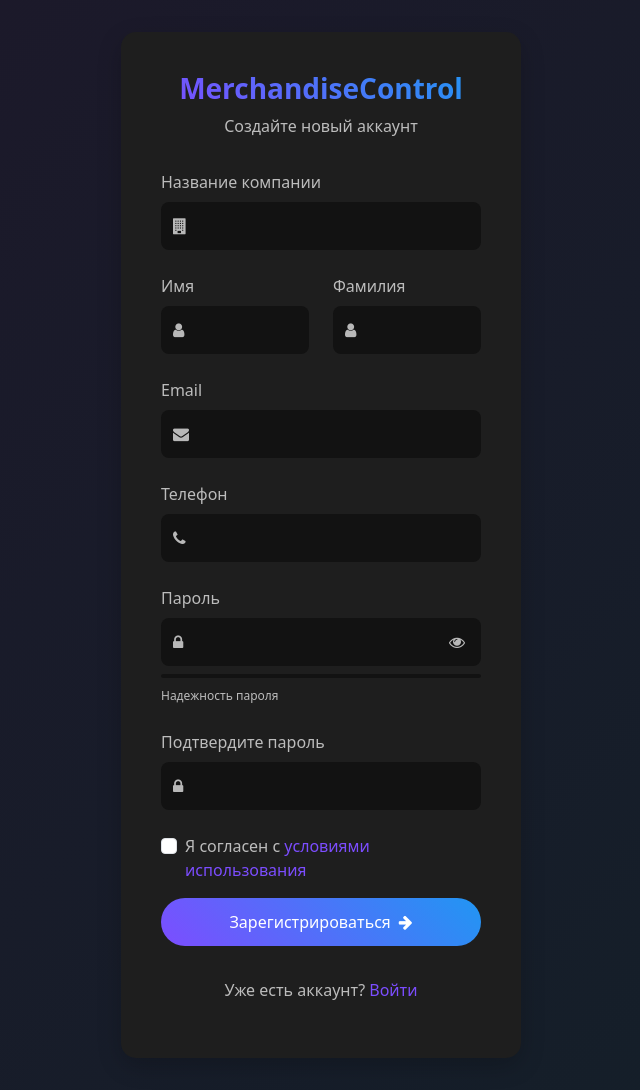
After one commit to M00nl1ght07/merchendizing, a PHP site: page /register.html in a window 1280 px wide. The commit adds this page. Shown: the whole page, without its empty margins (319-959 px from the left). Run offline with PHP 8.4, Linux system fonts and the light colour scheme.

Commit message:
регистрация

```diff
--- a/css/login.css
+++ b/css/login.css
@@ -151,3 +151,56 @@
         font-size: 1.5rem;
     }
 }
+
+/* Стили для индикатора силы пароля */
+.password-strength {
+    margin-top: 0.5rem;
+}
+
+.strength-bar {
+    height: 4px;
+    border-radius: 2px;
+    background: var(--dark-bg);
+    margin-bottom: 0.25rem;
+    transition: all 0.3s ease;
+}
+
+.strength-bar.weak {
+    width: 33.33%;
+    background: #dc3545;
+}
+
+.strength-bar.medium {
+    width: 66.66%;
+    background: #ffc107;
+}
+
+.strength-bar.strong {
+    width: 100%;
+    background: #198754;
+}
+
+.strength-text {
+    color: var(--text-secondary);
+    font-size: 0.75rem;
+}
+
+.terms-link {
+    color: var(--primary-color);
+    text-decoration: none;
+}
+
+.terms-link:hover {
+    text-decoration: underline;
+}
+
+/* Дополнительные стили для мобильных устройств */
+@media (max-width: 576px) {
+    .row {
+        margin: 0;
+    }
+
+    .col-md-6 {
+        padding: 0;
+    }
+}
--- /dev/null
+++ b/js/register.js
@@ -0,0 +1,75 @@
+document.addEventListener('DOMContentLoaded', function() {
+    const registerForm = document.getElementById('registerForm');
+    const passwordInput = document.getElementById('password');
+    const confirmPasswordInput = document.getElementById('confirmPassword');
+    const togglePassword = document.querySelector('.toggle-password');
+    const strengthBar = document.querySelector('.strength-bar');
+    const strengthText = document.querySelector('.strength-text');
+
+    // Переключение видимости пароля
+    togglePassword.addEventListener('click', function() {
+        const type = passwordInput.getAttribute('type') === 'password' ? 'text' : 'password';
+        passwordInput.setAttribute('type', type);
+
+        const icon = this.querySelector('i');
+        icon.classList.toggle('fa-eye');
+        icon.classList.toggle('fa-eye-slash');
+    });
+
+    // Проверка силы пароля
+    function checkPasswordStrength(password) {
+        let strength = 0;
+
+        if (password.length >= 8) strength++;
+        if (password.match(/[a-z]/) && password.match(/[A-Z]/)) strength++;
+        if (password.match(/\d/)) strength++;
+        if (password.match(/[^a-zA-Z\d]/)) strength++;
+
+        return strength;
+    }
+
+    // Обновление индикатора силы пароля
+    passwordInput.addEventListener('input', function() {
+        const strength = checkPasswordStrength(this.value);
+
+        strengthBar.className = 'strength-bar';
+        if (strength >= 4) {
+            strengthBar.classList.add('strong');
+            strengthText.textContent = 'Надежный пароль';
+        } else if (strength >= 2) {
+            strengthBar.classList.add('medium');
+            strengthText.textContent = 'Средний пароль';
+        } else {
+            strengthBar.classList.add('weak');
+            strengthText.textContent = 'Слабый пароль';
+        }
+    });
+
+    // Валидация формы при отправке
+    registerForm.addEventListener('submit', function(e) {
+        e.preventDefault();
+
+        // Проверка совпадения паролей
+        if (passwordInput.value !== confirmPasswordInput.value) {
+            alert('Пароли не совпадают');
+            return;
+        }
+
+        // Сбор данных формы
+        const formData = {
+            company: document.getElementById('company').value,
+            firstName: document.getElementById('firstName').value,
+            lastName: document.getElementById('lastName').value,
+            email: document.getElementById('email').value,
+            phone: document.getElementById('phone').value,
+            password: passwordInput.value,
+            terms: document.getElementById('terms').checked
+        };
+
+        // Здесь будет логика регистрации
+        console.log('Отправка формы:', formData);
+
+        // Временно: просто показываем сообщение
+        alert('Функция регистрации будет добавлена позже');
+    });
+});
--- a/login.html
+++ b/login.html
@@ -53,7 +53,7 @@
                 </button>
             </form>
             <div class="login-footer">
-                <p>Нет аккаунта? <a href="#" class="register-link">Зарегистрироваться</a></p>
+                <p>Нет аккаунта? <a href="register.html" class="register-link">Зарегистрироваться</a></p>
             </div>
         </div>
     </div>
--- /dev/null
+++ b/register.html
@@ -0,0 +1,118 @@
+<!DOCTYPE html>
+<html lang="ru">
+<head>
+    <meta charset="UTF-8">
+    <meta name="viewport" content="width=device-width, initial-scale=1.0">
+    <title>Регистрация | MerchandiseControl</title>
+    <link href="https://cdn.jsdelivr.net/npm/bootstrap@5.3.0/dist/css/bootstrap.min.css" rel="stylesheet">
+    <link href="https://cdnjs.cloudflare.com/ajax/libs/font-awesome/4.7.0/css/font-awesome.min.css" rel="stylesheet">
+    <link rel="stylesheet" href="css/style.css">
+    <link rel="stylesheet" href="css/login.css">
+</head>
+<body class="dark-theme">
+    <div class="login-container">
+        <div class="login-card">
+            <div class="login-header">
+                <a href="index.html" class="brand-link">
+                    <h1 class="brand-title">MerchandiseControl</h1>
+                </a>
+                <p class="login-subtitle">Создайте новый аккаунт</p>
+            </div>
+            <form id="registerForm" class="login-form">
+                <div class="form-group">
+                    <label for="company">Название компании</label>
+                    <div class="input-group">
+                        <span class="input-group-text">
+                            <i class="fa fa-building"></i>
+                        </span>
+                        <input type="text" class="form-control" id="company" required>
+                    </div>
+                </div>
+                <div class="row">
+                    <div class="col-md-6">
+                        <div class="form-group">
+                            <label for="firstName">Имя</label>
+                            <div class="input-group">
+                                <span class="input-group-text">
+                                    <i class="fa fa-user"></i>
+                                </span>
+                                <input type="text" class="form-control" id="firstName" required>
+                            </div>
+                        </div>
+                    </div>
+                    <div class="col-md-6">
+                        <div class="form-group">
+                            <label for="lastName">Фамилия</label>
+                            <div class="input-group">
+                                <span class="input-group-text">
+                                    <i class="fa fa-user"></i>
+                                </span>
+                                <input type="text" class="form-control" id="lastName" required>
+                            </div>
+                        </div>
+                    </div>
+                </div>
+                <div class="form-group">
+                    <label for="email">Email</label>
+                    <div class="input-group">
+                        <span class="input-group-text">
+                            <i class="fa fa-envelope"></i>
+                        </span>
+                        <input type="email" class="form-control" id="email" required>
+                    </div>
+                </div>
+                <div class="form-group">
+                    <label for="phone">Телефон</label>
+                    <div class="input-group">
+                        <span class="input-group-text">
+                            <i class="fa fa-phone"></i>
+                        </span>
+                        <input type="tel" class="form-control" id="phone" required>
+                    </div>
+                </div>
+                <div class="form-group">
+                    <label for="password">Пароль</label>
+                    <div class="input-group">
+                        <span class="input-group-text">
+                            <i class="fa fa-lock"></i>
+                        </span>
+                        <input type="password" class="form-control" id="password" required>
+                        <button type="button" class="btn btn-outline-secondary toggle-password">
+                            <i class="fa fa-eye"></i>
+                        </button>
+                    </div>
+                    <div class="password-strength mt-2" id="passwordStrength">
+                        <div class="strength-bar"></div>
+                        <small class="strength-text">Надежность пароля</small>
+                    </div>
+                </div>
+                <div class="form-group">
+                    <label for="confirmPassword">Подтвердите пароль</label>
+                    <div class="input-group">
+                        <span class="input-group-text">
+                            <i class="fa fa-lock"></i>
+                        </span>
+                        <input type="password" class="form-control" id="confirmPassword" required>
+                    </div>
+                </div>
+                <div class="form-check mb-3">
+                    <input type="checkbox" class="form-check-input" id="terms" required>
+                    <label class="form-check-label" for="terms">
+                        Я согласен с <a href="#" class="terms-link">условиями использования</a>
+                    </label>
+                </div>
+                <button type="submit" class="btn btn-primary login-btn w-100">
+                    Зарегистрироваться
+                    <i class="fa fa-arrow-right"></i>
+                </button>
+            </form>
+            <div class="login-footer">
+                <p>Уже есть аккаунт? <a href="login.html" class="register-link">Войти</a></p>
+            </div>
+        </div>
+    </div>
+
+    <script src="https://cdn.jsdelivr.net/npm/bootstrap@5.3.0/dist/js/bootstrap.bundle.min.js"></script>
+    <script src="js/register.js"></script>
+</body>
+</html>
```
